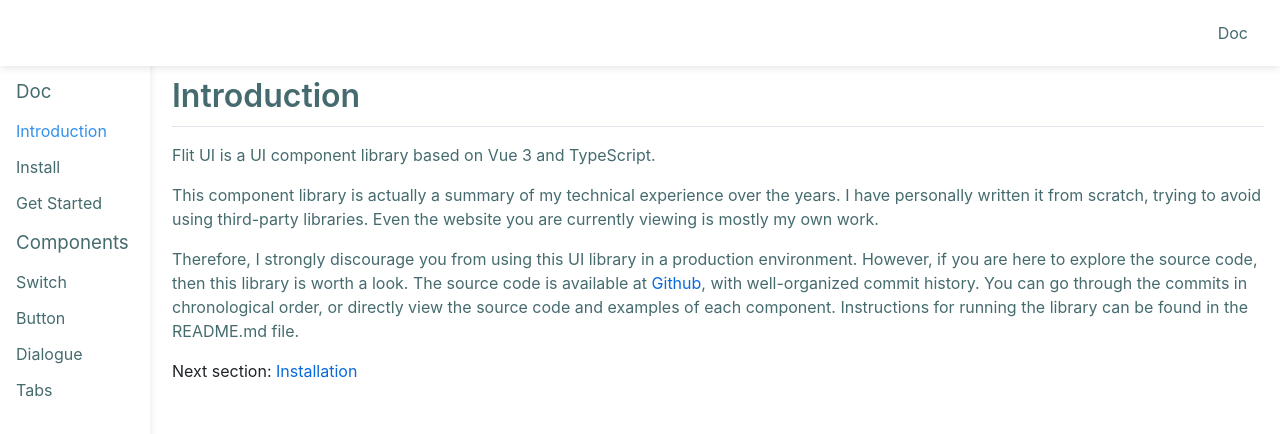
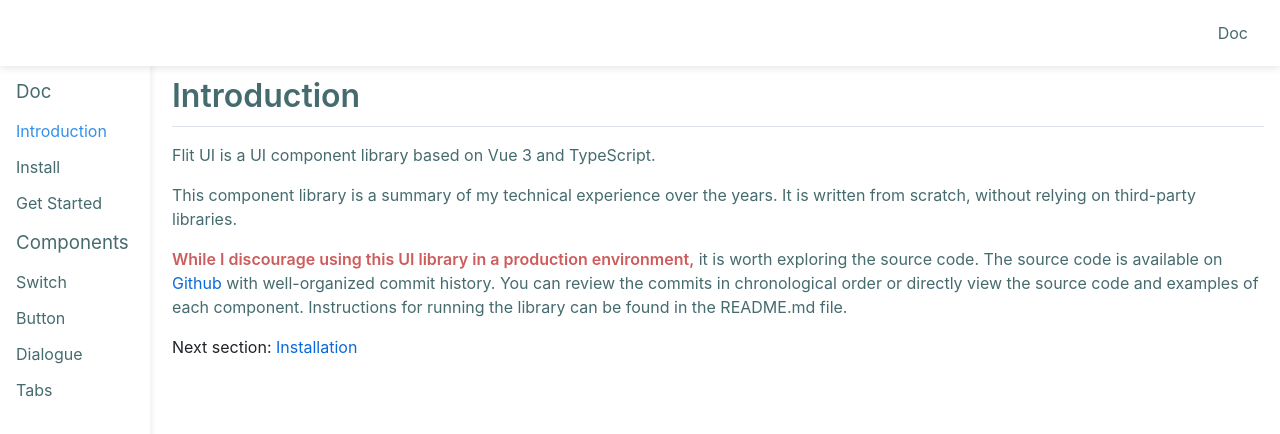
Before and after one commit to Towski0804/FlitUI, a Vue app: page /doc/intro in a window 1280 px wide. Shown: the top 434 px of the page. Built offline with nearby package versions, Linux system fonts and the light colour scheme; a small style sheet from the web is missing.

Commit message:
Remove scoped style tag in Demo component, fix bugs of aside menu visibility when window size change

```diff
--- a/src/components/ButtonDemos/ButtonDemo2.vue
+++ b/src/components/ButtonDemos/ButtonDemo2.vue
@@ -22,14 +22,3 @@
   components: { Button }
 }
 </script>
-
-<style lang="scss" scoped>
-div {
-  display: flex;
-  align-items: baseline;
-  margin-bottom: 20px;
-}
-div:last-of-type {
-  margin-bottom: 0;
-}
-</style>
--- a/src/components/ButtonDemos/ButtonDemo3.vue
+++ b/src/components/ButtonDemos/ButtonDemo3.vue
@@ -1,18 +1,18 @@
 <template>
   <div>
-    <Button level="main">Main Button</Button>
-    <Button kind="link" level="main">Main Link</Button>
-    <Button kind="text" level="main">Main Text</Button>
+    <Button level="main">Main</Button>
+    <Button kind="link" level="main">Main</Button>
+    <Button kind="text" level="main">Main</Button>
   </div>
   <div>
-    <Button>Normal Button</Button>
-    <Button kind="link">Normal Link</Button>
-    <Button kind="text">Normal Text</Button>
+    <Button>Normal</Button>
+    <Button kind="link">Normal</Button>
+    <Button kind="text">Normal</Button>
   </div>
   <div>
-    <Button level="danger">Danger Button</Button>
-    <Button kind="link" level="danger">Danger Link</Button>
-    <Button kind="text" level="danger">Danger Text</Button>
+    <Button level="danger">Danger</Button>
+    <Button kind="link" level="danger">Danger</Button>
+    <Button kind="text" level="danger">Danger</Button>
   </div>
 </template>
 
@@ -22,14 +22,3 @@
   components: { Button }
 }
 </script>
-
-<style lang="scss" scoped>
-div {
-  display: flex;
-  align-items: baseline;
-  margin-bottom: 20px;
-}
-div:last-of-type {
-  margin-bottom: 0;
-}
-</style>
--- a/src/components/ButtonDemos/ButtonDemo4.vue
+++ b/src/components/ButtonDemos/ButtonDemo4.vue
@@ -1,8 +1,8 @@
 <template>
   <div>
-    <Button disabled>Disabled Button</Button>
-    <Button kind="link" disabled>Disabled Link</Button>
-    <Button kind="text" disabled>Disabled Text</Button>
+    <Button disabled>Button</Button>
+    <Button kind="link" disabled>Link</Button>
+    <Button kind="text" disabled>Text</Button>
   </div>
 </template>
 
@@ -12,14 +12,3 @@
   components: { Button }
 }
 </script>
-
-<style lang="scss" scoped>
-div {
-  display: flex;
-  align-items: baseline;
-  margin-bottom: 20px;
-}
-div:last-of-type {
-  margin-bottom: 0;
-}
-</style>
--- a/src/components/ButtonDemos/ButtonDemo5.vue
+++ b/src/components/ButtonDemos/ButtonDemo5.vue
@@ -11,14 +11,3 @@
   components: { Button }
 }
 </script>
-
-<style lang="scss" scoped>
-div {
-  display: flex;
-  align-items: flex-end;
-  margin-bottom: 20px;
-}
-div:last-of-type {
-  margin-bottom: 0;
-}
-</style>
--- a/src/components/Demo.vue
+++ b/src/components/Demo.vue
@@ -57,7 +57,14 @@
       if (newVal) {
         await nextTick()
         // this is to color the code section
-        Prism.highlightElement(codeBlock.value.querySelector('code'))
+        if (codeBlock.value) {
+          const codeElement = (codeBlock.value as HTMLElement)?.querySelector(
+            'code'
+          )
+          if (codeElement) {
+            Prism.highlightElement(codeElement)
+          }
+        }
       }
     })
 
@@ -72,7 +79,7 @@
 }
 </script>
 
-<style lang="scss" scoped>
+<style lang="scss">
 $border-color: #d9d9d9;
 .description {
   margin: 10px 0;
@@ -84,6 +91,15 @@
   box-shadow: 0 0 5px $border-color;
   &-component {
     padding: 16px;
+    > div {
+      display: flex;
+      flex-wrap: wrap;
+      align-items: flex-end;
+      margin-bottom: 20px;
+    }
+    > div:last-of-type {
+      margin-bottom: 0;
+    }
   }
   &-actions {
     padding: 8px 16px;
--- a/src/views/Doc.vue
+++ b/src/views/Doc.vue
@@ -56,6 +56,10 @@
     const updateWidth = () => {
       const current = isMobile.value
       isMobile.value = window.innerWidth <= 500
+      // if aside is visible and window is changed from mobile to desktop, then keep aside visible
+      if (current && asideVisible.value) {
+        return
+      }
       if (current !== isMobile.value) {
         toggleAside()
       }
--- a/src/views/Intro.vue
+++ b/src/views/Intro.vue
@@ -3,20 +3,20 @@
     <h1>Introduction</h1>
     <p>Flit UI is a UI component library based on Vue 3 and TypeScript.</p>
     <p>
-      This component library is actually a summary of my technical experience
-      over the years. I have personally written it from scratch, trying to avoid
-      using third-party libraries. Even the website you are currently viewing is
-      mostly my own work.
+      This component library is a summary of my technical experience over the
+      years. It is written from scratch, without relying on third-party
+      libraries.
     </p>
     <p>
-      Therefore, I strongly discourage you from using this UI library in a
-      production environment. However, if you are here to explore the source
-      code, then this library is worth a look. The source code is available at
-      <a href="https://github.com/Towski0804/FlitUI">Github</a>, with
-      well-organized commit history. You can go through the commits in
-      chronological order, or directly view the source code and examples of each
-      component. Instructions for running the library can be found in the
-      README.md file.
+      <strong
+        >While I discourage using this UI library in a production
+        environment,</strong
+      >
+      it is worth exploring the source code. The source code is available on
+      <a href="https://github.com/Towski0804/FlitUI">Github</a> with
+      well-organized commit history. You can review the commits in chronological
+      order or directly view the source code and examples of each component.
+      Instructions for running the library can be found in the README.md file.
     </p>
     Next section: <router-link to="/doc/install">Installation</router-link>
   </article>
```
